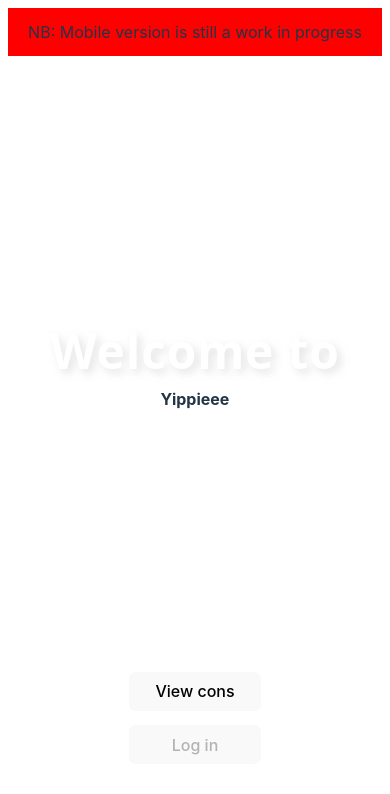
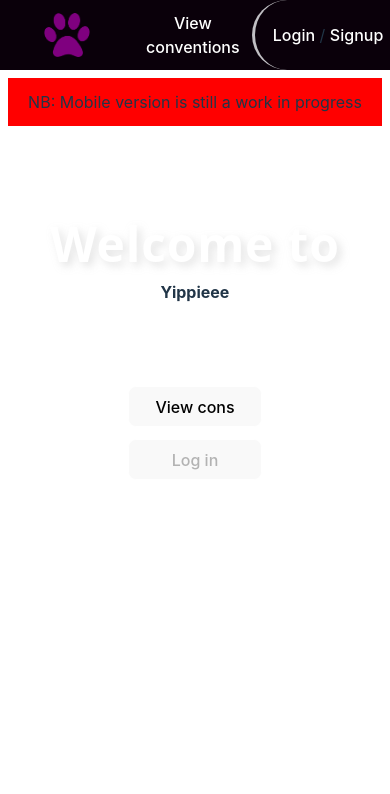
Before and after one commit to ATlexEide/furrventions, a React (Vite) app: page / in a window 390 px wide. Shown: the top 794 px of the page. Built offline with nearby package versions, Linux system fonts and the light colour scheme; no server answers.

Commit message:
Fix "title screen" spacing

```diff
--- a/src/Mobile.css
+++ b/src/Mobile.css
@@ -1,6 +1,5 @@
-#mobile-catch {
-  display: none;
-}
+#mobile-header,
+#mobile-catch,
 .mobile {
   display: none;
 }
@@ -13,7 +12,6 @@
     --card-color: rgb(10, 9, 32);
   }
   #wipAlert,
-  header,
   footer {
     display: none;
   }
@@ -28,7 +26,7 @@
   }
 
   #logo {
-    height: 10%;
+    height: 100%;
     aspect-ratio: 1;
   }
 
@@ -42,7 +40,18 @@
     height: 100%;
   }
 
+  #catchphrase-cont {
+    height: fit-content;
+    padding: 70px 0;
+  }
+
+  #header-home {
+    font-size: 1rem;
+  }
+
   #convention-list-filter {
+    margin-left: auto;
+    margin-right: auto;
     width: 90vw;
     min-height: 100svh;
     height: fit-content;
```
